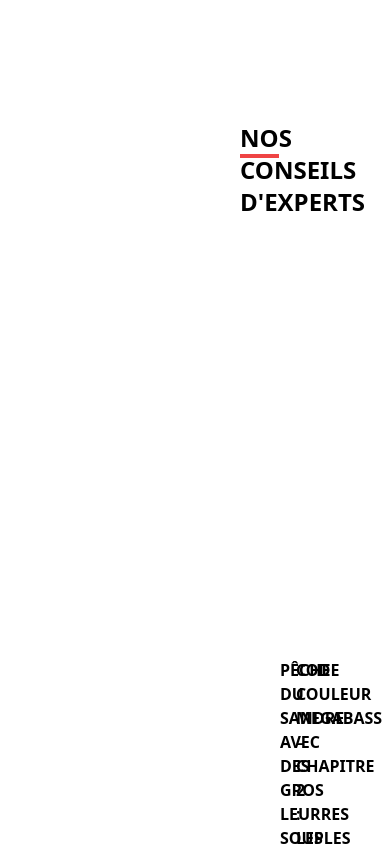
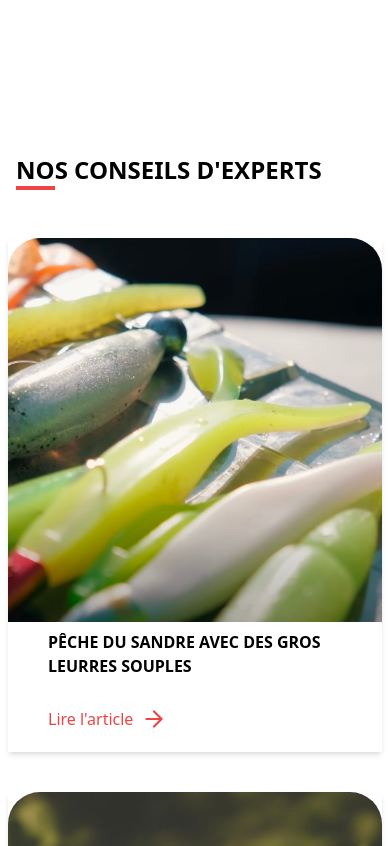
Before and after one commit to AnotheerDev/test-integration, a React (Vite) app: page / in a window 390 px wide. Shown: the part 8280-9126 px from the top of the page. Built offline with nearby package versions, Linux system fonts and the light colour scheme.

Commit message:
Update styles in ArticleCard and Conseil componentsfor small device

```diff
--- a/src/components/ArticleCard/ArticleCard.jsx
+++ b/src/components/ArticleCard/ArticleCard.jsx
@@ -2,7 +2,7 @@ import React from 'react';
 
 const ArticleCard = ({ name, img }) => {
   return (
-    <div className="text-center w-1/2 bg-cover bg-center flex flex-col shadow-md">
+    <div className="text-center my-5 lg:w-1/2 bg-cover bg-center flex flex-col shadow-md">
       <img src={img} alt="" className="w-full object-cover h-96" style={{ borderRadius: '2rem 2rem 0 0' }} />
       <p className="text-black font-bold text-left py-2 px-10">{name}</p>
       <div className="flex items-center justify-start py-5 px-10 text-red-500">
--- a/src/components/Conseil/Conseil.jsx
+++ b/src/components/Conseil/Conseil.jsx
@@ -15,12 +15,12 @@ const Conseil = () => {
   ];
 
   return (
-    <section className="flex flex-col my-32">
-      <h2 className="text-2xl font-bold mb-12 mx-60">
+    <section className="flex flex-col lg:my-32">
+      <h2 className="text-2xl font-bold mx-4 py-8 lg:mb-12 lg:mx-60">
         <span className="border-b-4 border-red-500">NO</span>S CONSEILS D'EXPERTS
       </h2>
 
-      <div className="flex  gap-4 mx-60">
+      <div className="flex flex-col px-2 lg:flex-row lg:gap-4 lg:mx-60">
         {articles.map((article, index) => (
           <ArticleCard
             key={index}
@@ -31,7 +31,7 @@ const Conseil = () => {
       </div>
 
       <div className="flex justify-center">
-        <button className="bg-black text-white py-4 px-8 mt-10">
+        <button className="bg-black text-white py-4 px-8 m-10">
           Tous nos conseils
         </button>
       </div>
```
